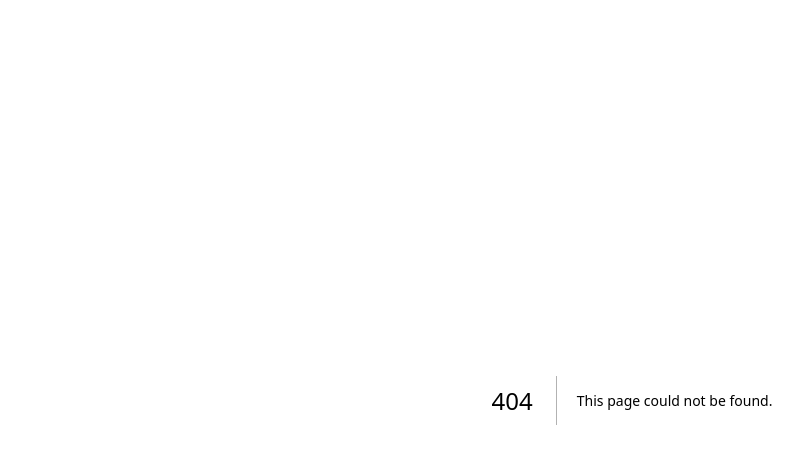
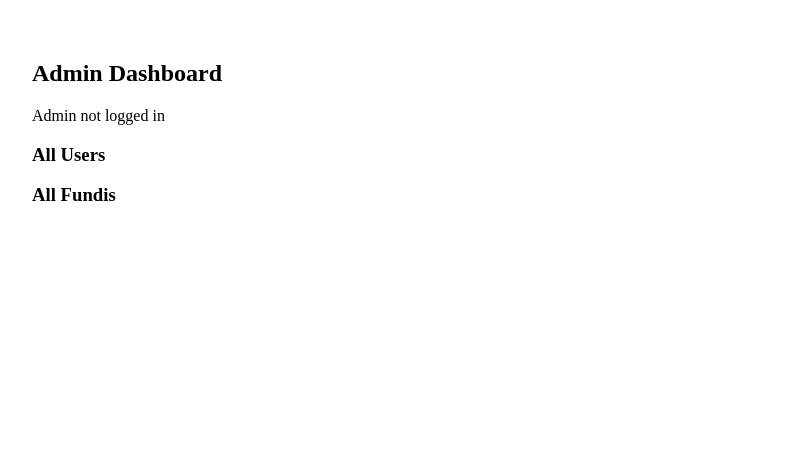
Before and after one commit to gritcoin-landing/konectfundi-frontend4, a Next.js app: page /admin in a window 1280 px wide. Before the commit this address had no page. Shown: the top 464 px of the page, without its empty margins (8-811 px from the left). Built offline with nearby package versions, Linux system fonts and the light colour scheme.

Commit message:
Create index.js

```diff
--- /dev/null
+++ b/pages/admin/index.js
@@ -0,0 +1,49 @@
+import { useEffect, useState } from 'react';
+
+export default function AdminDashboard() {
+  const [users, setUsers] = useState([]);
+  const [fundis, setFundis] = useState([]);
+  const [error, setError] = useState('');
+
+  useEffect(() => {
+    const token = localStorage.getItem('token');
+    if (!token) return setError('Admin not logged in');
+
+    // Fetch users
+    fetch(`${process.env.NEXT_PUBLIC_API_BASE_URL}/api/users`, {
+      headers: { Authorization: `Bearer ${token}` }
+    })
+      .then(res => res.json())
+      .then(data => setUsers(data))
+      .catch(() => setError('Failed to load users'));
+
+    // Fetch fundis
+    fetch(`${process.env.NEXT_PUBLIC_API_BASE_URL}/api/fundi`, {
+      headers: { Authorization: `Bearer ${token}` }
+    })
+      .then(res => res.json())
+      .then(data => setFundis(data))
+      .catch(() => setError('Failed to load fundis'));
+  }, []);
+
+  return (
+    <div style={{ padding: '2rem' }}>
+      <h2>Admin Dashboard</h2>
+      {error && <p>{error}</p>}
+
+      <h3>All Users</h3>
+      <ul>
+        {users.map((user, i) => (
+          <li key={i}>{user.name} - {user.email}</li>
+        ))}
+      </ul>
+
+      <h3>All Fundis</h3>
+      <ul>
+        {fundis.map((fundi, i) => (
+          <li key={i}>{fundi.name} - {fundi.phone}</li>
+        ))}
+      </ul>
+    </div>
+  );
+}
```
